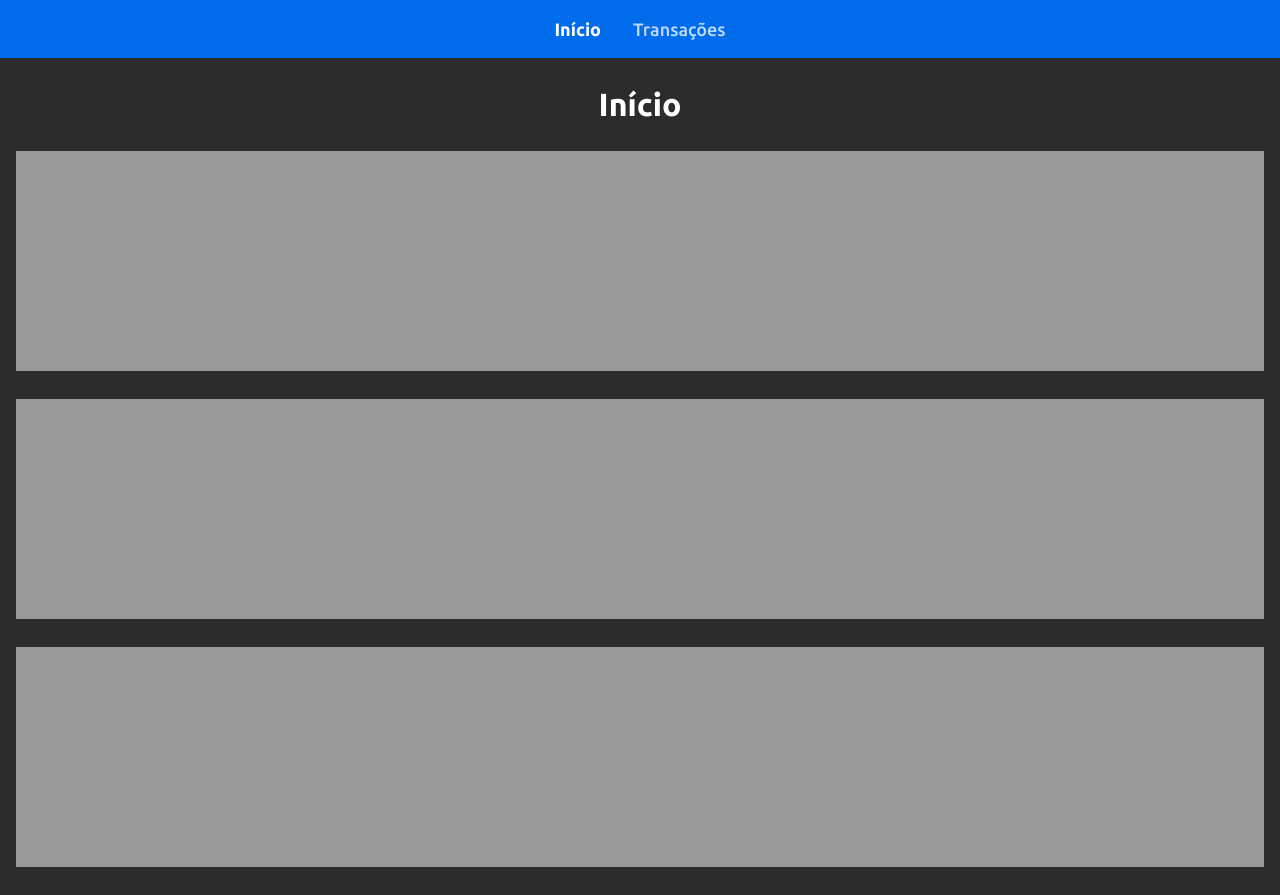
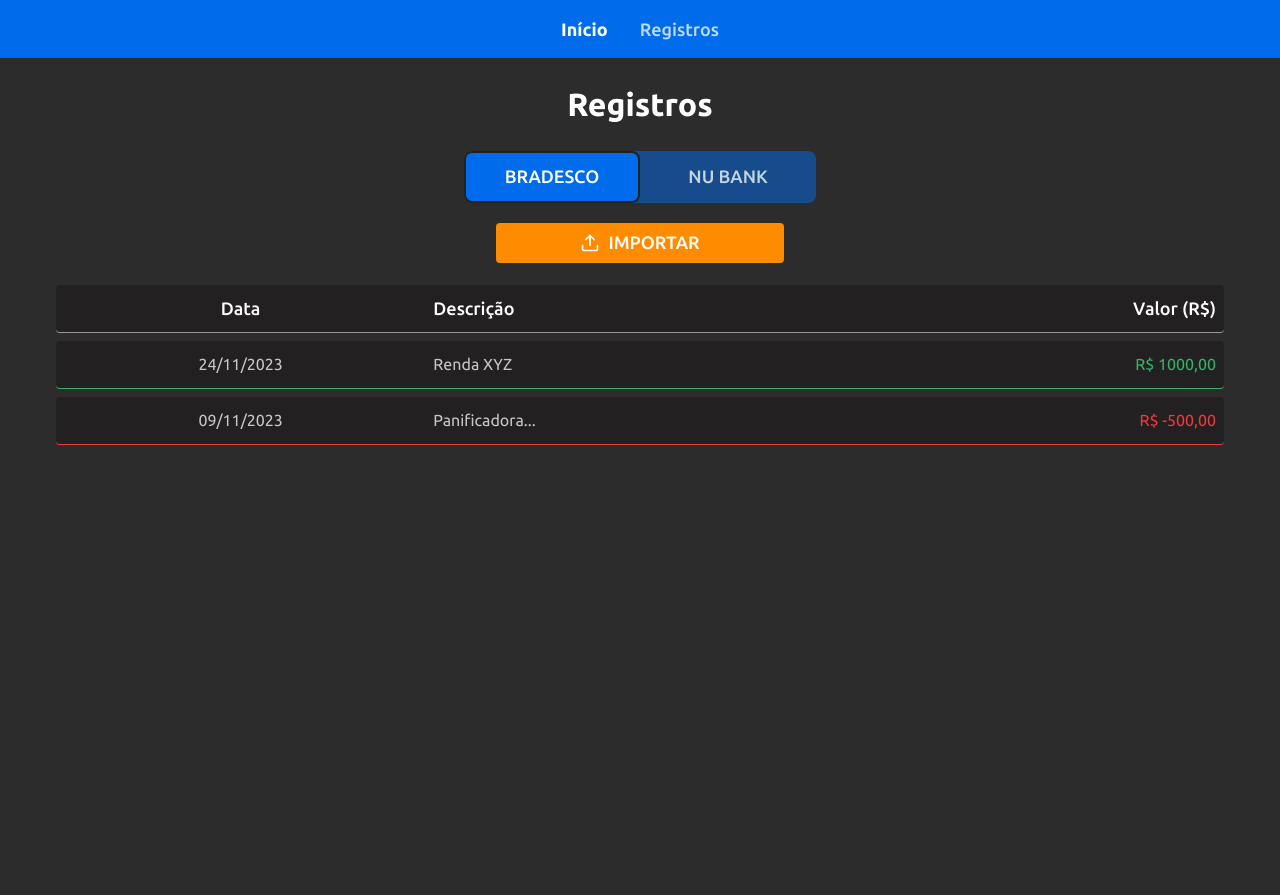
Before and after one commit to Vini7Dev/vhub-system, a React (Create React App) app in the folder web/: page / in a window 1280 px wide. After the commit the page ends 800 px from the top, so only its background shows below. Built offline with nearby package versions, Linux system fonts and the light colour scheme.

Commit message:
feat: :art: create records page

```diff
--- a/web/package.json
+++ b/web/package.json
@@ -12,6 +12,7 @@
     "@types/react-dom": "^18.2.17",
     "react": "^18.2.0",
     "react-dom": "^18.2.0",
+    "react-icons": "^4.12.0",
     "react-scripts": "5.0.1",
     "styled-components": "^6.1.1",
     "typescript": "^4.9.5",
--- a/web/src/App.tsx
+++ b/web/src/App.tsx
@@ -2,7 +2,8 @@ import React from 'react'
 
 import GlobalStyle from './global/styles'
 import { NavigationBar } from './components/NavigationBar'
-import { HomePage } from './pages/HomePage'
+// import { HomePage } from './pages/HomePage'
+import { Records } from './pages/Records'
 
 export const App: React.FC = () => {
   return (
@@ -10,7 +11,8 @@ export const App: React.FC = () => {
       <NavigationBar />
 
       <main>
-        <HomePage />
+        {/* <HomePage /> */}
+        <Records />
       </main>
 
       <GlobalStyle />
--- /dev/null
+++ b/web/src/components/Button/index.tsx
@@ -0,0 +1,14 @@
+import React from 'react'
+
+import * as T from './types'
+import * as S from './styles'
+
+export const Button: React.FC<T.ButtonProps> = ({ color, text, Icon, ...rest }) => {
+  return (
+    <S.ButtonContainer color={color} {...rest}>
+      {Icon && <Icon size={20} />}
+
+      {text}
+    </S.ButtonContainer>
+  )
+}
--- /dev/null
+++ b/web/src/components/Button/styles.ts
@@ -0,0 +1,19 @@
+import styled from 'styled-components'
+
+import * as T from './types'
+
+export const ButtonContainer = styled.button<T.ButtonContainerProps>`
+  justify-content: center;
+  align-items: center;
+  width: 100%;
+  height: 2.5rem;
+  max-width: 18rem;
+  margin: 0 auto;
+  text-transform: uppercase;
+  font-weight: var(--fonts-weight-medium);
+  background-color: var(--colors-main-${({ color }) => color}-100);
+
+  svg {
+    margin-right: 0.5rem;
+  }
+`
--- a/web/src/components/NavigationBar/index.tsx
+++ b/web/src/components/NavigationBar/index.tsx
@@ -7,7 +7,7 @@ export const NavigationBar: React.FC = () => {
     <S.Navigation>
       <S.NavLink href="/" selected>Início</S.NavLink>
 
-      <S.NavLink href="/transactions">Transações</S.NavLink>
+      <S.NavLink href="/records">Registros</S.NavLink>
     </S.Navigation>
   )
 }
--- a/web/src/global/styles/index.ts
+++ b/web/src/global/styles/index.ts
@@ -17,6 +17,7 @@ export const GlobalStyle = createGlobalStyle`
     --colors-text-default-75: ${theme.colors.text.default[75]};
     --colors-text-placeholder: ${theme.colors.text.placeholder};
 
+    --colors-background-transparent: ${theme.colors.background.transparent};
     --colors-background-default-100: ${theme.colors.background.default[100]};
     --colors-background-default-75: ${theme.colors.background.default[75]};
     --colors-background-dark-100: ${theme.colors.background.dark[100]};
@@ -49,8 +50,10 @@ export const GlobalStyle = createGlobalStyle`
     --icons-size-small: ${theme.icons.size.small};    /* 18px */
 
     /* BORDER RADIUS */
-    --borders-radius-big: ${theme.borders.radius.big};        /* 8px */
-    --borders-radius-normal: ${theme.borders.radius.normal};  /* 4px */
+    --borders-radius-big: ${theme.borders.radius.big.all};                /* 8px */
+    --borders-radius-normal: ${theme.borders.radius.normal.all};          /* 4px */
+    --borders-radius-normal-left: ${theme.borders.radius.normal.left};    /* 4px */
+    --borders-radius-normal-right: ${theme.borders.radius.normal.right};  /* 4px */
   }
 
   * {
@@ -77,7 +80,9 @@ export const GlobalStyle = createGlobalStyle`
   }
 
   main {
-    margin-top: 5.375rem;
+    width: 100%;
+    max-width: 1200px;
+    margin: 5.375rem auto 0;
     padding: 0 1rem;
   }
 
@@ -105,7 +110,9 @@ export const GlobalStyle = createGlobalStyle`
   input
   textarea,
   select,
-  button {
+  button,
+  td,
+  th {
     font-family: var(--fonts-family-main), sans-serif;
     color: var(--colors-text-default-100);
   }
@@ -187,7 +194,8 @@ export const GlobalStyle = createGlobalStyle`
 
   table {
     text-indent: 0;
-    border-color: inherit;
+    border-collapse: collapse;
+    border-spacing: 0;
   }
 `
 
--- a/web/src/global/styles/theme.ts
+++ b/web/src/global/styles/theme.ts
@@ -4,11 +4,12 @@ export const theme = {
       primary: { 100: '#006CEC', 50: '#006cec80' },
       secondary: { 100: '#FF8B01' },
       tertiary: { 100: '#9747FF' },
-      success: { 100: '#2C2C2C' },
+      success: { 100: '#33B469' },
       danger: { 100: '#ED3A3A' },
       info: { 100: '#999999' },
     },
     background: {
+      transparent: 'transparent',
       default: { 100: '#2C2C2C', 75: '#000000BF' },
       dark: { 100: '#222020' },
     },
@@ -55,8 +56,12 @@ export const theme = {
   },
   borders: {
     radius: {
-      big: '0.5rem',
-      normal: '0.25rem',
+      big: { all: '0.5rem' },
+      normal: {
+        all: '0.25rem',
+        left: '0.25rem 0 0 0.25rem',
+        right: '0 0.25rem 0.25rem 0',
+      },
     },
   },
 }
--- a/web/src/pages/HomePage/styles.ts
+++ b/web/src/pages/HomePage/styles.ts
@@ -4,7 +4,7 @@ export const DashboardContainer = styled.section`
   div {
     display: block;
     width: 100%;
-    height: 220px;
+    height: 13.75rem;
     margin-bottom: 1.75rem;
     background-color: var(--colors-main-info-100);
   }
--- /dev/null
+++ b/web/src/pages/Records/index.tsx
@@ -0,0 +1,45 @@
+import React from 'react'
+import { FiUpload } from 'react-icons/fi'
+
+import { PageTitle } from '../../components/PageTitle'
+import { Button } from '../../components/Button'
+import * as S from './styles'
+
+export const Records: React.FC = () => {
+  return (
+    <>
+      <PageTitle title="Registros" />
+
+      <S.BankSelectorContainer>
+        <S.BankSelectorButton selected>BRADESCO</S.BankSelectorButton>
+        <S.BankSelectorButton>NU BANK</S.BankSelectorButton>
+      </S.BankSelectorContainer>
+
+      <Button color="secondary" text="IMPORTAR" Icon={FiUpload} />
+
+      <S.RecordsTable>
+        <thead>
+          <tr>
+            <th className="text_center">Data</th>
+            <th className="text_left">Descrição</th>
+            <th className="text_right">Valor (R$)</th>
+          </tr>
+        </thead>
+
+        <tbody>
+          <tr>
+            <td className="text_center border_success">24/11/2023</td>
+            <td className="text_left border_success">Renda XYZ</td>
+            <td className="text_right border_success text_success">R$ 1000,00</td>
+          </tr>
+
+          <tr>
+            <td className="text_center border_danger">09/11/2023</td>
+            <td className="text_left border_danger">Panificadora...</td>
+            <td className="text_right border_danger text_danger">R$ -500,00</td>
+          </tr>
+        </tbody>
+      </S.RecordsTable>
+    </>
+  )
+}
--- /dev/null
+++ b/web/src/pages/Records/styles.ts
@@ -0,0 +1,97 @@
+import styled from 'styled-components'
+
+import * as T from './types'
+
+export const BankSelectorContainer = styled.div`
+  display: flex;
+  align-items: center;
+  justify-content: space-between;
+  height: 3.25rem;
+  max-width: 22rem;
+  margin: 0 auto 1.25rem;
+  border-radius: var(--borders-radius-big);
+  background-color: var(--colors-main-primary-50);
+`
+
+export const BankSelectorButton = styled.button<T.BankSelectorButtonProps>`
+  justify-content: center;
+  align-items: center;
+  width: 100%;
+  height: 100%;
+  font-weight: var(--fonts-weight-medium);
+  border-radius: var(--borders-radius-big);
+  text-transform: uppercase;
+  border: 0.125rem solid var(${({ selected }) => selected ? '--colors-background-dark-100' : '--colors-background-transparent'});
+  color: var(${({ selected }) => selected ? '--colors-text-default-100' : '--colors-text-default-75'});
+  background-color: var(${({ selected }) => selected ? '--colors-main-primary-100' : '--colors-background-transparent'});
+`
+
+export const RecordsTable = styled.table`
+  width: 100%;
+  margin-top: 0.875rem;
+  border-collapse: separate;
+  border-spacing: 0 0.5em;
+
+  tr {
+    height: 3rem;
+    margin-bottom: 20px;
+
+    th,
+    td {
+      padding: 0 0.5rem;
+      background-color: var(--colors-background-dark-100);
+      border-bottom: 0.063rem solid var(--colors-main-info-100);
+    }
+
+    th:first-child,
+    td:first-child {
+      border-radius: var(--borders-radius-normal-left);
+    }
+
+    th:last-child,
+    td:last-child {
+      border-radius: var(--borders-radius-normal-right);
+    }
+
+    th {
+      font-weight: var(--fonts-weight-medium);
+      font-size: var(--fonts-size-text-big);
+      color: var(--colors-text-default-100);
+    }
+
+    td {
+      font-weight: var(--fonts-weight-regular);
+      font-size: var(--fonts-size-text-normal);
+      color: var(--colors-text-default-75);
+    }
+
+    .text_center {
+      text-align: center;
+    }
+
+    .text_left {
+      text-align: left;
+    }
+
+    .text_right {
+      text-align: right;
+    }
+
+    .text_success {
+      color: var(--colors-main-success-100);
+    }
+
+    .text_danger {
+      color: var(--colors-main-danger-100);
+    }
+
+    .border_success {
+      border-color: var(--colors-main-success-100);
+    }
+
+    .border_danger {
+      border-color: var(--colors-main-danger-100);
+    }
+  }
+
+`
--- /dev/null
+++ b/web/src/pages/Records/types.d.ts
@@ -0,0 +1,3 @@
+export interface BankSelectorButtonProps {
+  selected?: boolean
+}
```
Also changed, not shown: web/src/components/Button/types.d.ts (added, +11 -0 lines), 1 other file (tests, documents, lock files or other folders).
